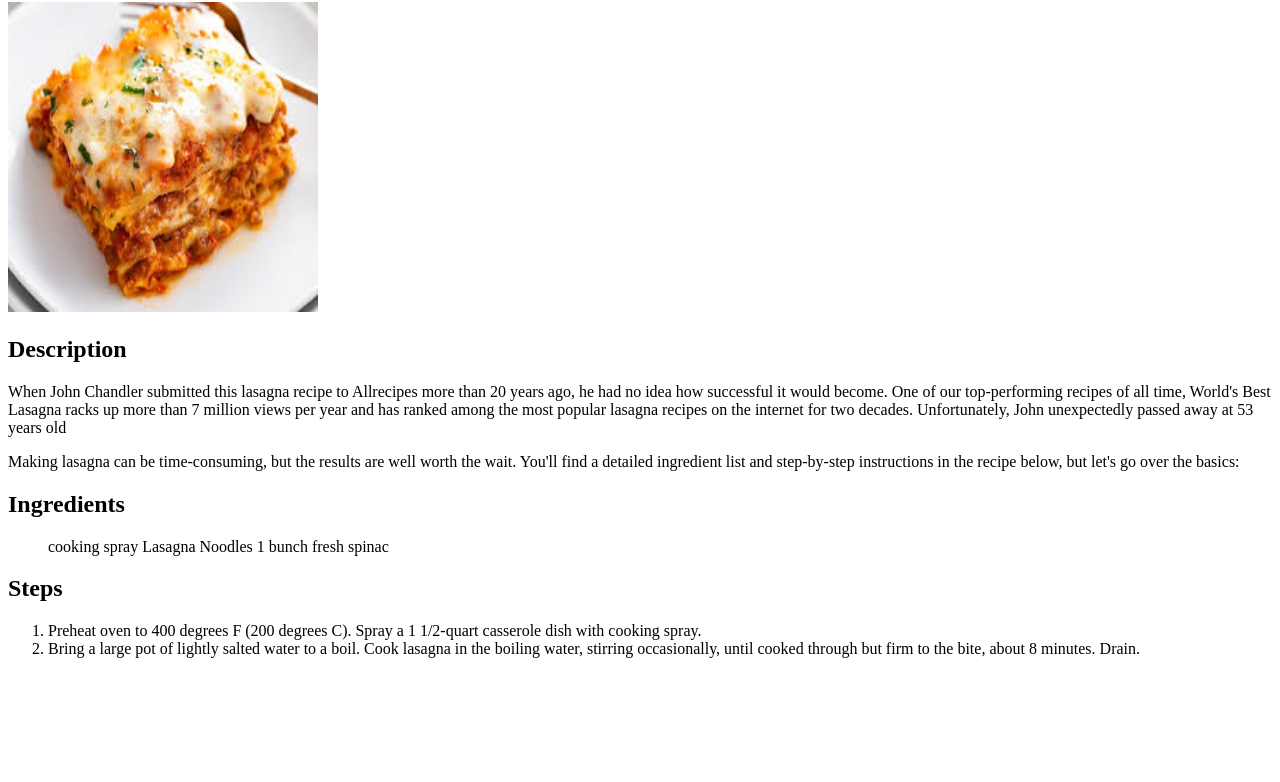
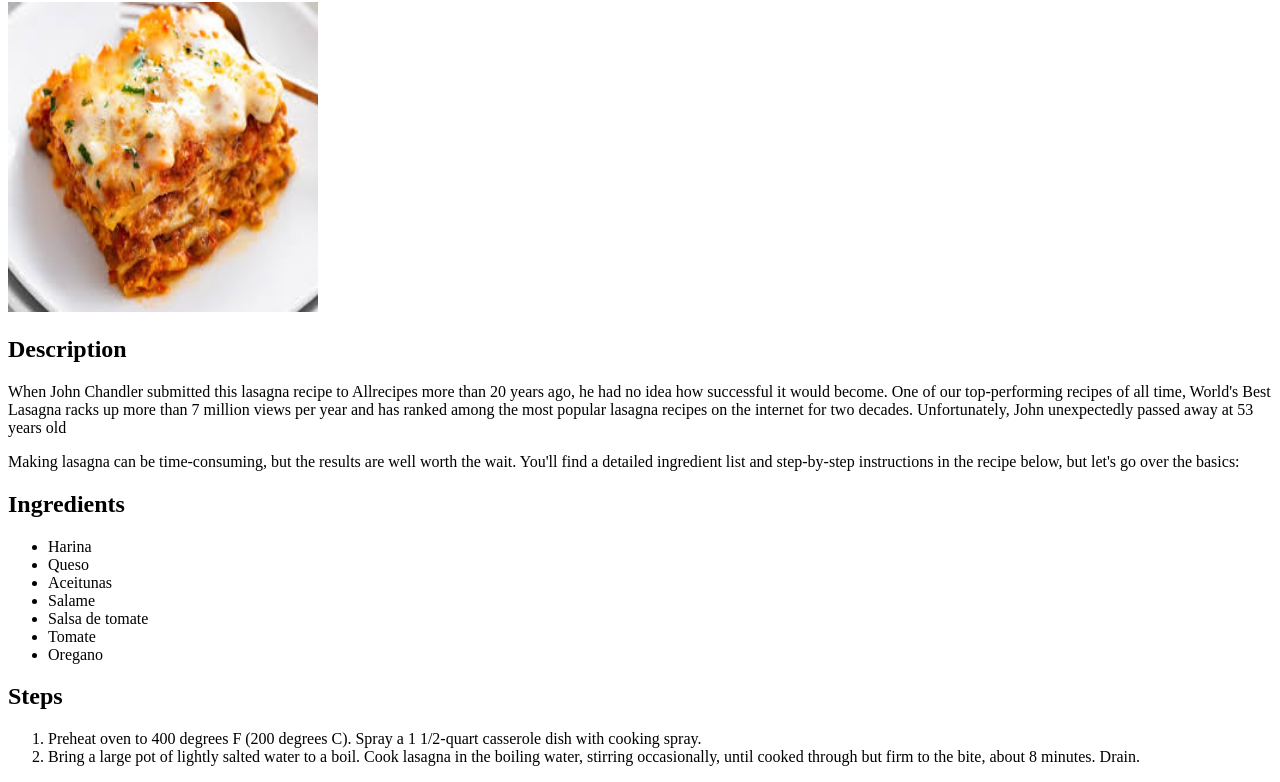
Before and after one commit to raghavb4563/Odin-recipes, a plain HTML site: page recipes/lasagna.html in a window 1280 px wide. Shown: the part 78-860 px from the top of the page. Before the commit the page ends 800 px from the top, so only its background shows below. Drawn offline with Linux system fonts and the light colour scheme.

Commit message:
fixed list issue

```diff
--- a/recipes/lasagna.html
+++ b/recipes/lasagna.html
@@ -14,10 +14,14 @@
     <p>Making lasagna can be time-consuming, but the results are well worth the wait. You'll find a detailed ingredient list and step-by-step instructions
         in the recipe below, but let's go over the basics:</p>
     <h2>Ingredients</h2>
-    <ul style="list-style-type: none;">
-        <l1>cooking spray</l1>
-        <l1>Lasagna Noodles</l1>
-        <l1>1 bunch fresh spinac</l1>
+    <ul>
+        <li>Harina</li>
+        <li>Queso</li>
+        <li>Aceitunas</li>
+        <li>Salame</li>
+        <li>Salsa de tomate</li>
+        <li>Tomate</li>
+        <li>Oregano</li>
     </ul>
 
     <h2>Steps</h2>
```
